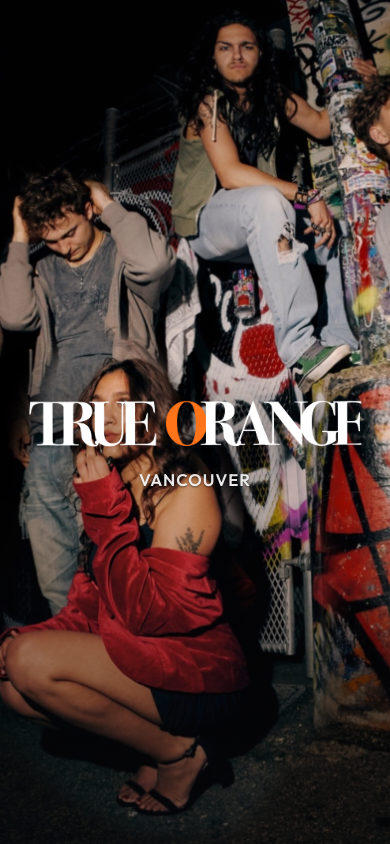
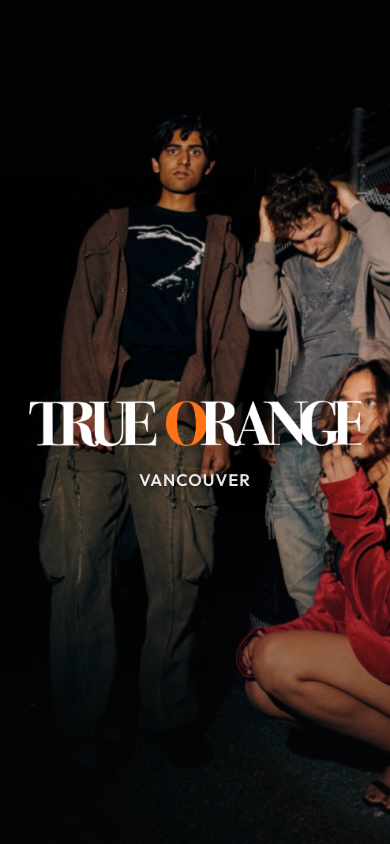
Before and after one commit to bimbleboi/true-orange-new, a React (Vite) app: page / in a window 390 px wide. Shown: the top 844 px of the page. Built offline with nearby package versions, Linux system fonts and the light colour scheme.

Commit message:
mobile fix attempt 1

```diff
--- a/src/App.css
+++ b/src/App.css
@@ -57,6 +57,13 @@
   object-fit: cover;
   object-position: center top;
   display: block;
+}
+
+/* Mobile: bias the crop left so the far-left band member stays partly in frame */
+@media (max-width: 768px) {
+  .hero-landing__bg {
+    object-position: 22% top;
+  }
 }
 
 .hero-landing__scrim {
--- a/src/App.tsx
+++ b/src/App.tsx
@@ -23,9 +23,6 @@
   useEffect(() => {
     const reduceMotion = window.matchMedia('(prefers-reduced-motion: reduce)').matches
     if (reduceMotion) return
-    // Skip the scroll nudge on phones/tablets — desktop only
-    const touchDevice = window.matchMedia('(hover: none) and (pointer: coarse)').matches
-    if (touchDevice) return
     if (window.scrollY > 8) return
 
     const startY = window.scrollY
```
